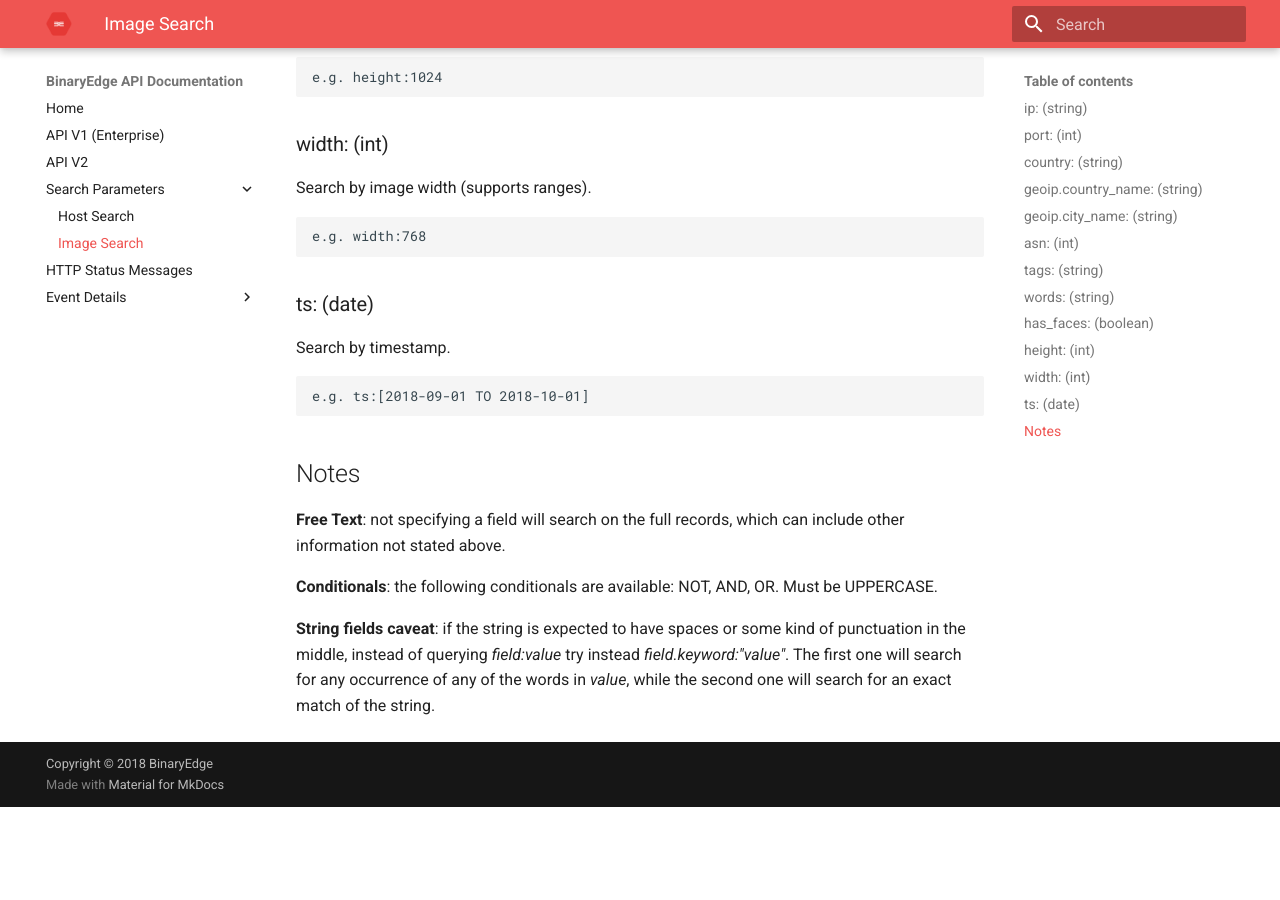
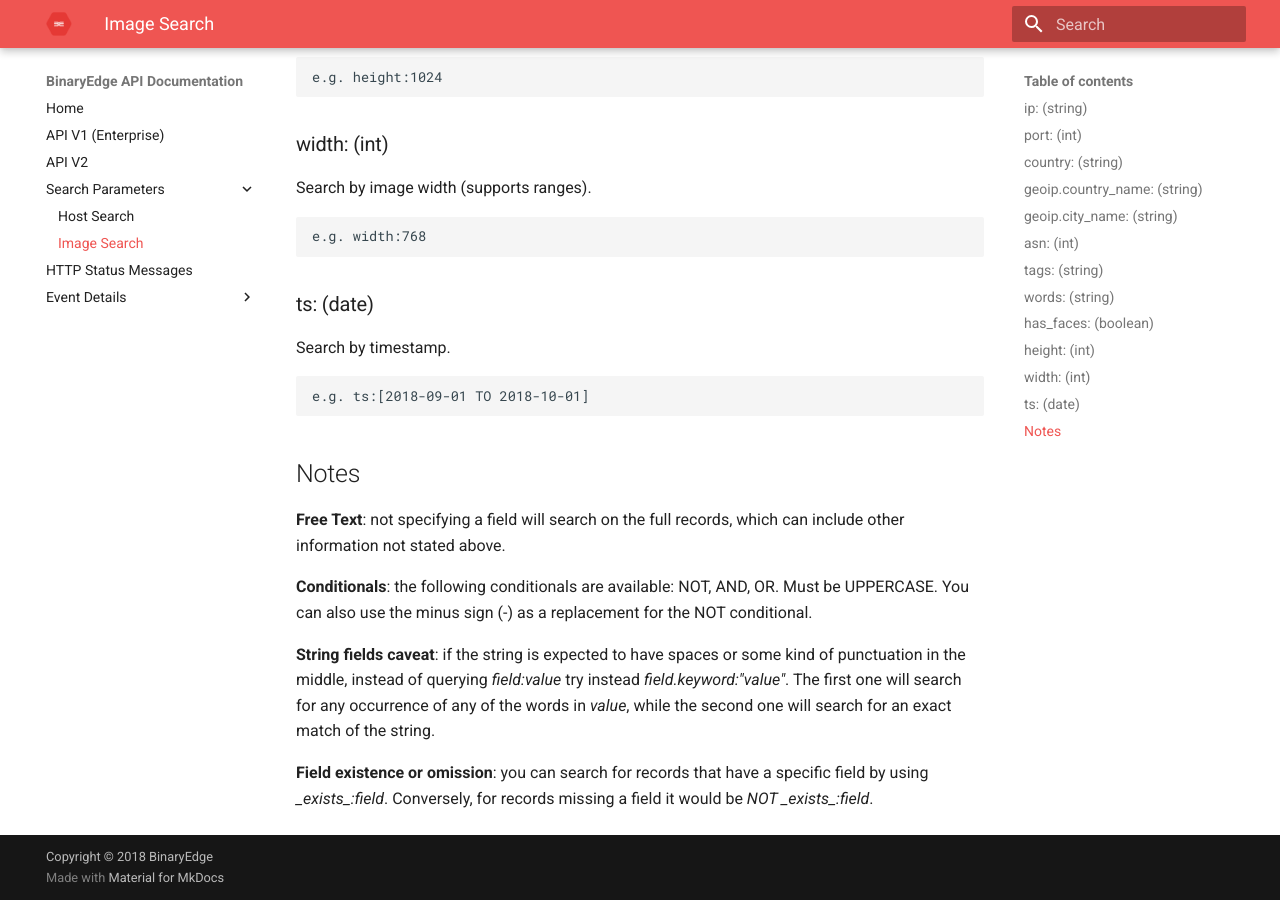
Before and after one commit to igama/docs.binaryedge.io, an MkDocs documentation site: the page built from docs/image-search.md, in a window 1280 px wide and 900 px high, scrolled down 1730 px. Built offline with MkDocs 1.6.1 and Material for MkDocs 9.7.7, drawn with Linux system fonts in a browser that asks for light colours; before the commit the page ends 2537 px from its top, so only the background shows below that.

Commit message:
missing notes on search

```diff
--- a/docs/image-search.md
+++ b/docs/image-search.md
@@ -67,6 +67,8 @@ Search by timestamp.
 
 **Free Text**: not specifying a field will search on the full records, which can include other information not stated above.
 
-**Conditionals**: the following conditionals are available: NOT, AND, OR. Must be UPPERCASE.
+**Conditionals**: the following conditionals are available: NOT, AND, OR. Must be UPPERCASE. You can also use the minus sign (-) as a replacement for the NOT conditional.
 
 **String fields caveat**: if the string is expected to have spaces or some kind of punctuation in the middle, instead of querying _field:value_ try instead _field.keyword:"value"_. The first one will search for any occurrence of any of the words in _value_, while the second one will search for an exact match of the string.
+
+**Field existence or omission**: you can search for records that have a specific field by using _\_exists\_:field_. Conversely, for records missing a field it would be _NOT \_exists\_:field_.
```
